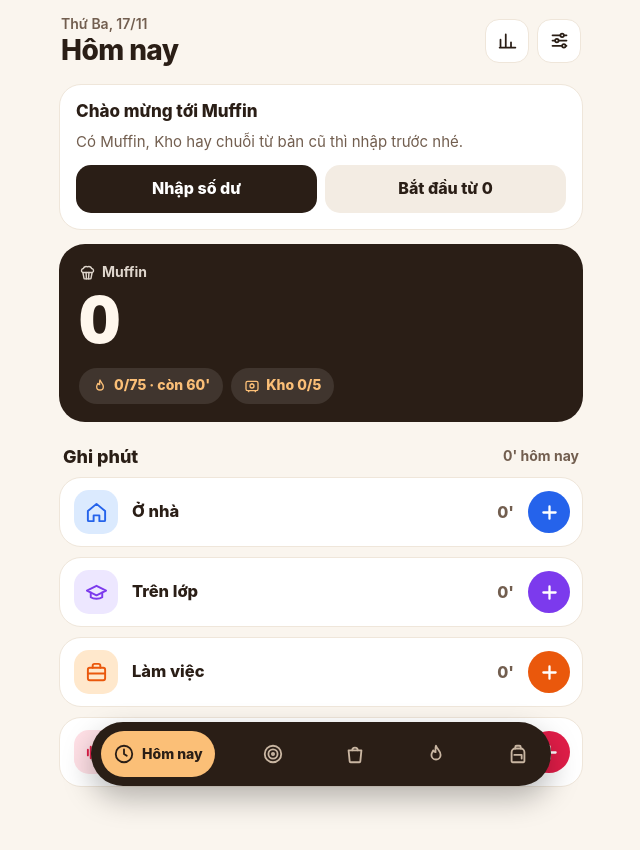
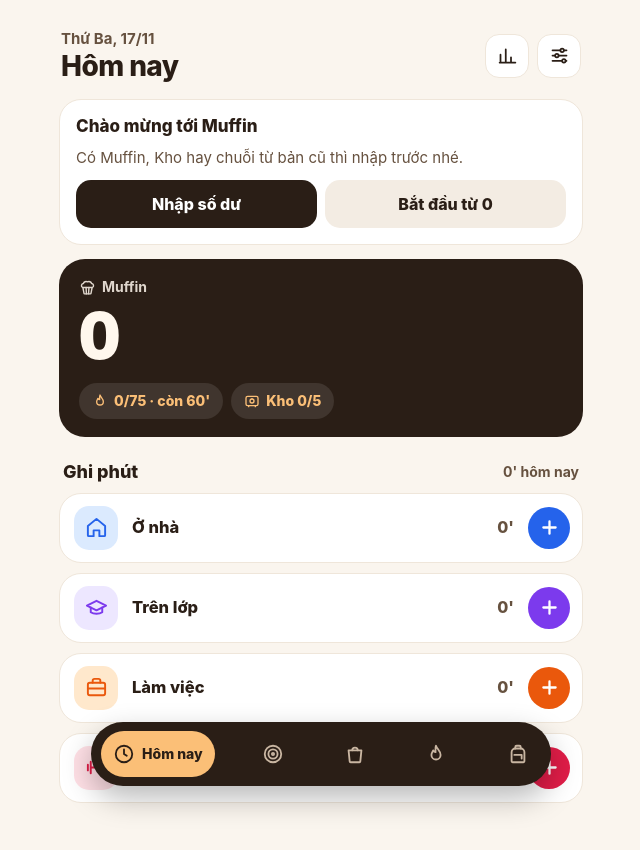
Before and after one commit to Muffin296/muffin-app, a plain HTML site: page index.html in a window 1280 px wide. Shown: the whole page, without its empty margins (319-959 px from the left). Drawn offline with Linux system fonts and the light colour scheme.

Commit message:
v1.3.1: logo muffin moi, chu phu dau trang ro hon

```diff
--- a/app.js
+++ b/app.js
@@ -3,7 +3,7 @@
   'use strict';
   const M = window.MuffinRules;
   const R = M.RULES;
-  const APP_VERSION = '1.3.0';
+  const APP_VERSION = '1.3.1';
   const KEY = 'muffin.state';
   const BK_KEY = 'muffin.backups';
   const THEME_KEY = 'muffin.theme';
--- a/styles.css
+++ b/styles.css
@@ -1,6 +1,6 @@
 /* Muffin Study Game: giao diện v1.3 (sáng = nâu kem, tối = đen chanh). Ưu tiên iPhone 375-430px */
 :root {
-  --bg: #FAF5EE; --card: #FFFFFF; --soft: #F3ECE3; --line: #EFE6DA; --ink: #2A1E16; --muted: #725E4F; --cb: #D3C3AF;
+  --bg: #FAF5EE; --card: #FFFFFF; --soft: #F3ECE3; --line: #EFE6DA; --ink: #2A1E16; --muted: #66513F; --cb: #D3C3AF;
   --hero-bg: #2A1E16; --hero-ink: #FFF7ED; --hero-num: #FFF7ED; --hero-pill: rgba(255, 255, 255, .1); --hero-pill-ink: #FBBF77;
   --pri: #2A1E16; --pri-ink: #FFFFFF; --hl: #FBBF77; --hl-ink: #2A1E16;
   --ok: #15803D; --ok-bg: #DCFCE7; --bad: #B91C1C; --bad-bg: #FEE2E2; --warn: #9A4A06; --warn-bg: #FEF3C7;
@@ -23,7 +23,7 @@
 }
 @media (prefers-color-scheme: dark) {
   :root:not([data-theme="light"]) {
-    --bg: #0B0E13; --card: #151A21; --soft: #1F2630; --line: #232A33; --ink: #F3F4F6; --muted: #9CA3AF; --cb: #3A4350;
+    --bg: #0B0E13; --card: #151A21; --soft: #1F2630; --line: #232A33; --ink: #F3F4F6; --muted: #B3B9C3; --cb: #3A4350;
     --hero-bg: radial-gradient(130% 130% at 100% 0%, #2B3A12 0%, #151A21 60%); --hero-ink: #E5E7EB; --hero-num: #BEF264; --hero-pill: #1F2630; --hero-pill-ink: #E5E7EB;
     --pri: #BEF264; --pri-ink: #0B0E13; --hl: #BEF264; --hl-ink: #0B0E13;
     --ok: #BEF264; --ok-bg: rgba(190, 242, 100, .14); --bad: #FCA5A5; --bad-bg: rgba(248, 113, 113, .16); --warn: #FCD34D; --warn-bg: rgba(251, 191, 36, .14);
@@ -42,7 +42,7 @@
   }
 }
 :root[data-theme="dark"] {
-  --bg: #0B0E13; --card: #151A21; --soft: #1F2630; --line: #232A33; --ink: #F3F4F6; --muted: #9CA3AF; --cb: #3A4350;
+  --bg: #0B0E13; --card: #151A21; --soft: #1F2630; --line: #232A33; --ink: #F3F4F6; --muted: #B3B9C3; --cb: #3A4350;
   --hero-bg: radial-gradient(130% 130% at 100% 0%, #2B3A12 0%, #151A21 60%); --hero-ink: #E5E7EB; --hero-num: #BEF264; --hero-pill: #1F2630; --hero-pill-ink: #E5E7EB;
   --pri: #BEF264; --pri-ink: #0B0E13; --hl: #BEF264; --hl-ink: #0B0E13;
   --ok: #BEF264; --ok-bg: rgba(190, 242, 100, .14); --bad: #FCA5A5; --bad-bg: rgba(248, 113, 113, .16); --warn: #FCD34D; --warn-bg: rgba(251, 191, 36, .14);
@@ -78,10 +78,10 @@ svg { flex: none; display: block; }
 
 /* ---------------- Khung trang ---------------- */
 .app { max-width: 560px; margin: 0 auto; }
-.view { padding: calc(var(--safe-top) + 8px) calc(var(--safe-right) + 18px) calc(var(--safe-bottom) + 112px) calc(var(--safe-left) + 18px); }
+.view { padding: calc(var(--safe-top) + 22px) calc(var(--safe-right) + 18px) calc(var(--safe-bottom) + 112px) calc(var(--safe-left) + 18px); }
 .top { display: flex; justify-content: space-between; align-items: center; gap: 10px; margin: 6px 2px 16px; min-height: 52px; }
 .top .tt { min-width: 0; flex: 1; }
-.top .sub { font-size: 14px; font-weight: 600; color: var(--muted); }
+.top .sub { font-size: 15px; font-weight: 700; color: var(--muted); }
 .top h1 { font-size: 28px; font-weight: 800; letter-spacing: -.02em; }
 .top .ibs { display: flex; gap: 8px; }
 .ib {
--- a/sw.js
+++ b/sw.js
@@ -3,7 +3,7 @@
  * Chiến lược: có mạng thì lấy bản mới nhất (tối đa chờ 3 giây), mất mạng thì dùng cache.
  * Dữ liệu người dùng nằm trong localStorage, không bị ảnh hưởng khi cập nhật.
  */
-const VERSION = 'muffin-v1.3.0';
+const VERSION = 'muffin-v1.3.1';
 const FILES = [
   './',
   './index.html',
```
Also changed, not shown: manifest.json.
